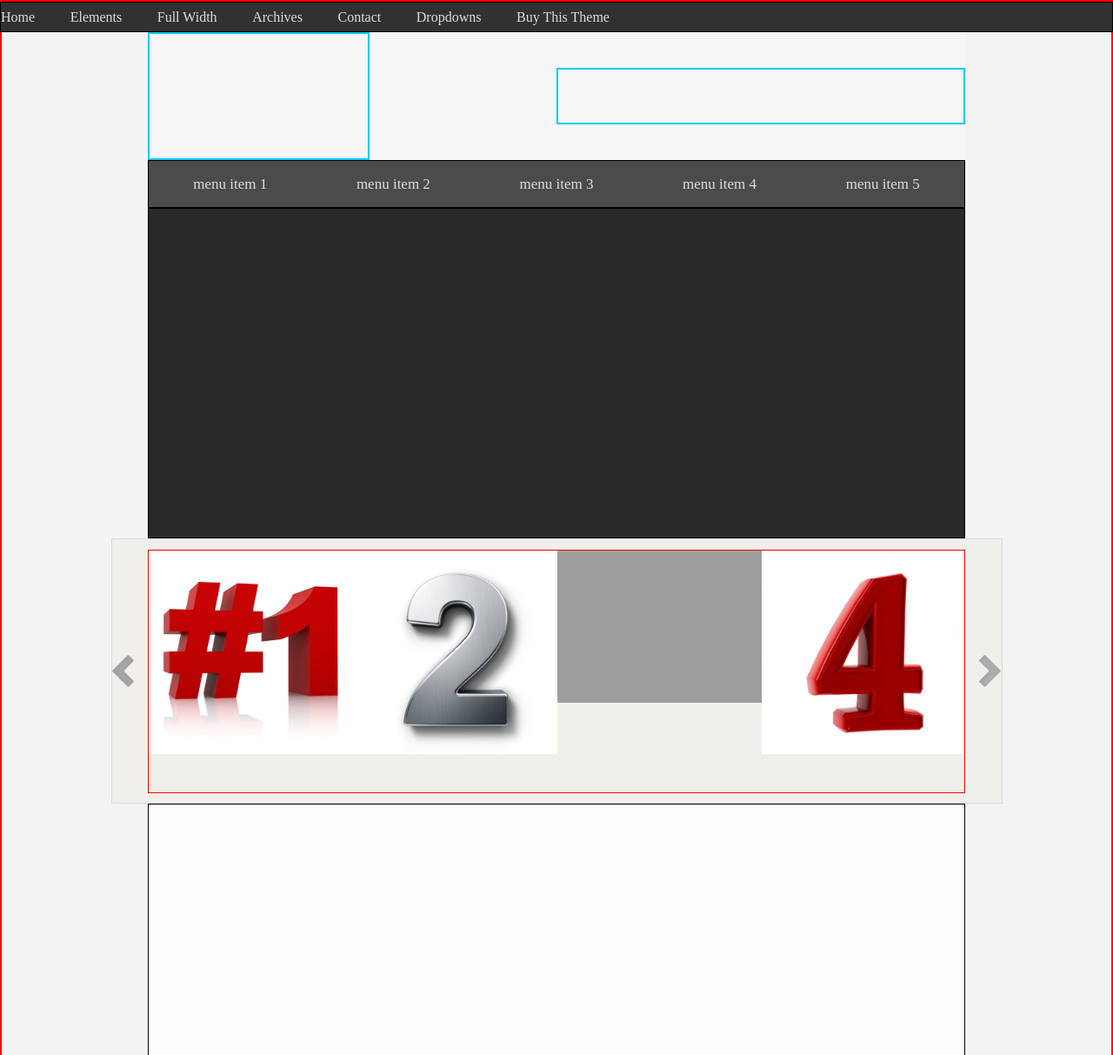
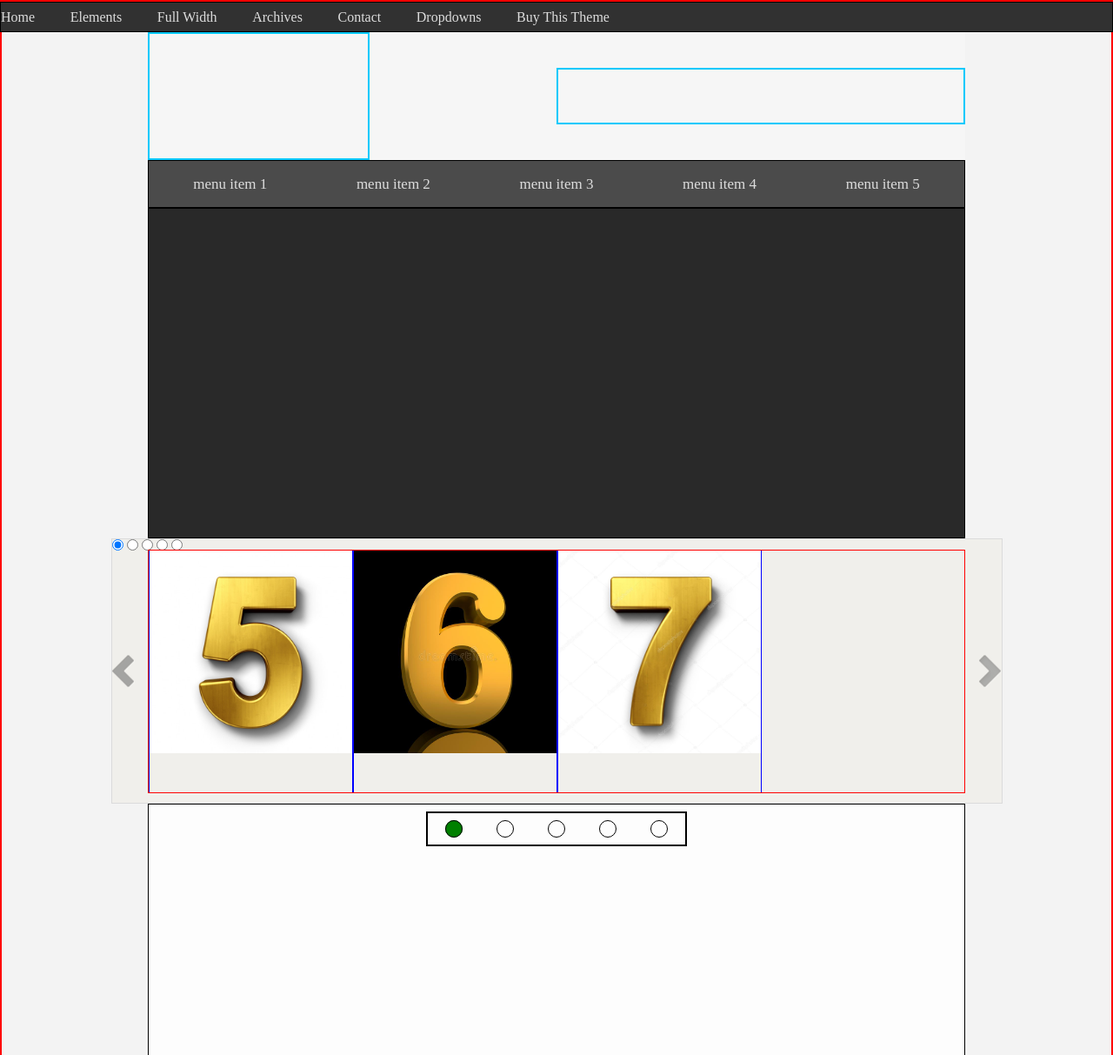
Before and after one commit to Romron/sites_templates, a PHP site: page /Training/portfolio-duplex/portfolio-duplex/index.html in a window 1280 px wide. Shown: the top 1213 px of the page at 87% size. Run offline with PHP 8.4, Linux system fonts and the light colour scheme; grey boxes are pictures that could not be loaded.

Commit message:
разбор механизьма слайдера часть 1

```diff
--- a/Training/portfolio-duplex/portfolio-duplex/css/style.css
+++ b/Training/portfolio-duplex/portfolio-duplex/css/style.css
@@ -159,20 +159,18 @@ img {
 	}
 /*----- wrap-latest-posts end -----*/
 
-/*----- start wrap-slider -----*/
-	.wrap-slider {
+/*----- wrap-slider start -----*/
+
+		.wrap-slider {
 		height: 305px;
 		width: 1025px;
 		background-color: #f0efeb;
 		position: relative;
-
 		border: 1px solid #dbdbdb;
-
 	}
 
 	.wrap-slider-cards,
 	.wrap-hiden	{
-
 		width: 3760px;
 		height: 280px;
 		position: absolute;
@@ -190,27 +188,14 @@ img {
 	}
 
 	.wrap-slider-cards {
-/*		width: 3760px;
-		height: 280px;
-		position: absolute;
-		left: 0px;
-		right: 0px;
-		margin: 0px auto;
-		top: 50%;
-		transform: translate(0, -50%);*/
 		display: flex;
-
 	}
 
 	.slider-card {
 		height: 280px;
 		width: 235px;
 		transition: all 0.9s ease;
-		/*border: 1px solid blue;*/
-	}
-
-	.slider-card:hover{
-		transform: scale(1.07);
+		border: 1px solid blue;
 	}
 
 	.slider-card img{
@@ -222,7 +207,6 @@ img {
 		top: 50%;
 		transform: translate(0, -50%);
 		opacity: 0.5;
-
 		cursor: pointer;
 	}
 
@@ -235,20 +219,80 @@ img {
 		opacity: 0.8;
 	}
 
-	.span:focus ~ .slider-card{
-		margin-left: 25%;
+	.slider-card:hover{
+		transform: scale(1.07);
+	}
 
 
-		border: 4px solid red;
+	.nav-test{
+		position: absolute;
+		height: 40px;
+		width: 300px;
+		left: 0px;
+		right: 0px;
+		margin: 0px auto;
+		bottom: -50px;
+		border: 2px solid black;
+
+		display: flex;
+		justify-content: space-around;
+		align-items: center;
+	}
+
+
+	.nav-test label{
+		cursor: pointer;
+		display: inline-block;
+		/*margin: 25px 12px 0 16px;*/
+		position: relative;
+		height: 20px;
+		width: 20px;
+		border-radius: 50%;
+
+	}
+
+
+	.nav-test label:after{
+		content: " ";
+		border: 1px solid black;
+		display: block;
+
+		width: 20px;
+		height: 20px;
+
+		border-radius: 50%;
+		transition: background ease-in-out 5.5s;
+
+	}
+
+	#slide1:checked ~ .nav-test label:nth-of-type(1),
+	#slide2:checked ~ .nav-test label:nth-of-type(2),
+	#slide3:checked ~ .nav-test label:nth-of-type(3),
+	#slide4:checked ~ .nav-test label:nth-of-type(4),
+	#slide5:checked ~ .nav-test label:nth-of-type(5) {
+		background: green;
+	}
+
+	#slide1:checked ~ .wrap-hiden .wrap-slider-cards > .slide1,
+	#slide2:checked ~ .wrap-hiden .wrap-slider-cards > .slide2,
+	#slide3:checked ~ .wrap-hiden .wrap-slider-cards > .slide3,
+	#slide4:checked ~ .wrap-hiden .wrap-slider-cards > .slide4{
+/*
+		border: 10px solid red;
+
+		transform: scale(3.07);*/
+
+		/*margin-left: 100%;*/
+		margin-right: -25%;
+
 
 	}
 
 
 
 
+/*----- wrap-slider end -----*/
 
-
-/*----- wrap-slider end -----*/
 
 /*----- start wrap-content -----*/
 	.wrap-content {
--- a/Training/portfolio-duplex/portfolio-duplex/index.html
+++ b/Training/portfolio-duplex/portfolio-duplex/index.html
@@ -121,25 +121,56 @@
 		</div>
 		<div class="wrap-latest-posts"></div>
 		<div class="wrap-slider">
-			<div class="wrap-pointer-slider pointer-left">
-				<span tabindex="0">
-				<!-- <a href="#"> -->
+
+
+			<input type="radio" name="point" id="slide1" checked>
+			<input type="radio" name="point" id="slide2">
+			<input type="radio" name="point" id="slide3">
+			<input type="radio" name="point" id="slide4">
+			<input type="radio" name="point" id="slide5">
+
+
+			<div class="wrap-pointer-slider pointer-left" >
 					<img src="img/slider-pointer-left.png" alt="">
-				<!-- </a> -->
-				</span>
 			</div>
 			<div class="wrap-hiden">
 				<div class="wrap-slider-cards">
-					<div class="slider-card"><img src="img/poster 1.jpg" alt=""></div>
-					<div class="slider-card"><img src="img/poster 2.jpg" alt=""></div>
-					<div class="slider-card"><img src="img/poster 3.jpg" alt=""></div>
-					<div class="slider-card"><img src="img/poster 4.jpg" alt=""></div>
-					<div class="slider-card"><img src="img/poster 5.jpg" alt=""></div>
-					<div class="slider-card"><img src="img/poster 6.jpg" alt=""></div>
-					<div class="slider-card"><img src="img/poster 7.jpg" alt=""></div>
+					<div class="slider-card slide1"><img src="img/poster 1.jpg" alt=""></div>
+					<div class="slider-card slide2"><img src="img/poster 2.jpg" alt=""></div>
+					<div class="slider-card slide3"><img src="img/poster 3.jpg" alt=""></div>
+					<div class="slider-card slide4"><img src="img/poster 4.jpg" alt=""></div>
+					<div class="slider-card slide5"><img src="img/poster 5.jpg" alt=""></div>
+					<div class="slider-card slide6"><img src="img/poster 6.jpg" alt=""></div>
+					<div class="slider-card slide7"><img src="img/poster 7.jpg" alt=""></div>
 				</div>
 			</div>
-			<div class="wrap-pointer-slider pointer-right"><img src="img/slider-pointer-right.png" alt=""></div>
+			<div class="wrap-pointer-slider pointer-right" tabindex="1">
+				<img src="img/slider-pointer-right.png" alt="">
+			</div>
+
+			<div class="nav-test">
+					<label for="slide1"></label>
+					<label for="slide2"></label>
+					<label for="slide3"></label>
+					<label for="slide4"></label>
+					<label for="slide5"></label>
+			</div>
+
+
+	<!-- 		<div id="controls">
+				<label for="slide1"></label>
+				<label for="slide2"></label>
+				<label for="slide3"></label>
+				<label for="slide4"></label>
+				<label for="slide5"></label>
+			</div> -->
+<!--
+			<div id="active">
+				<label for="switch1"></label>
+				<label for="switch2"></label>
+			</div> -->
+
+
 		</div>
 		<div class="wrap-content"></div>
 		<div class="wrap-footer"></div>
```
